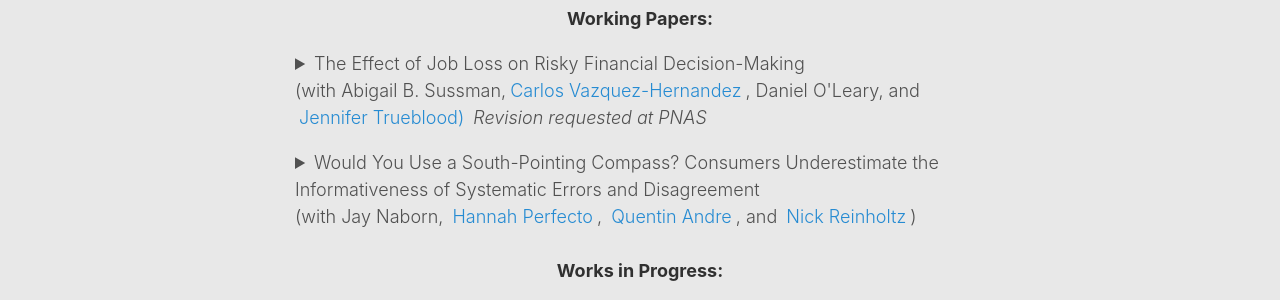
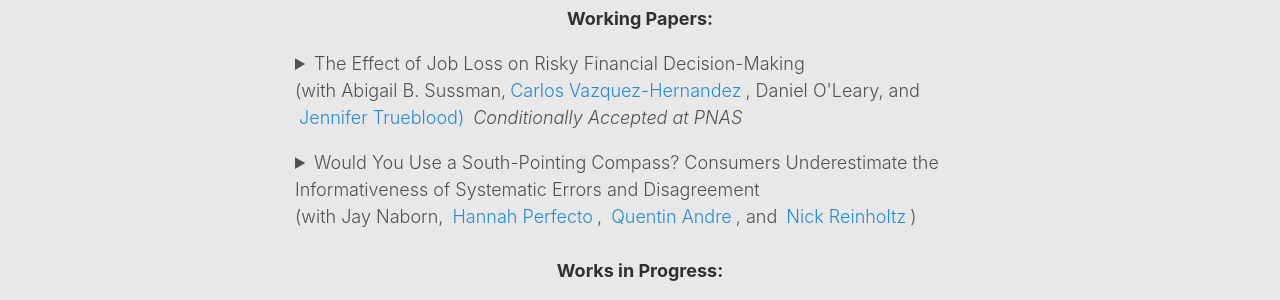
Before and after one commit to shirshma/shirshma.github.io, a Jekyll site: the page built from docs/research.md, in a window 1280 px wide. Shown: the part 602-902 px from the top of the page. Built offline with Jekyll 4.4.1, drawn with Linux system fonts in a browser that asks for light colours.

Commit message:
Update research.md

```diff
--- a/docs/research.md
+++ b/docs/research.md
@@ -45,7 +45,7 @@ US Households currently hold $770 billion in credit card debt, often managing re
 <p align="center"><strong>Working Papers:</strong></p>
 
 <p><details>
-<summary>The Effect of Job Loss on Risky Financial Decision-Making <br> (with  Abigail B. Sussman,<a href="https://www.sydney.edu.au/business/about/our-people/academic-staff/carlos-vazquezhernandez.html">Carlos Vazquez-Hernandez</a>, Daniel O'Leary, and <a href="https://computationaldecisionlab.wordpress.com/">Jennifer Trueblood) </a> <i>Revision requested at PNAS</i>
+<summary>The Effect of Job Loss on Risky Financial Decision-Making <br> (with  Abigail B. Sussman,<a href="https://www.sydney.edu.au/business/about/our-people/academic-staff/carlos-vazquezhernandez.html">Carlos Vazquez-Hernandez</a>, Daniel O'Leary, and <a href="https://computationaldecisionlab.wordpress.com/">Jennifer Trueblood) </a> <i>Conditionally Accepted at PNAS</i>
 </summary>
 <b>Abstract:</b>
 Job loss is a common and disruptive life event. It is known to have numerous long term negative effects on financial, health, and social outcomes. While the negative effects of becoming unemployed on health and well-being are well-understood, the influence of job loss on financial decisions has received little attention. Across  a large-scale survey (N = 37,854), spending data from a bank (N=404,470), and two online experiments (total N=1403), we find that job loss increases financial risk taking. First, in survey data, job-loss is associated with elevated levels of self-reported financial risk taking and lottery ticket purchases. Next, using administrative data from a large bank, we find consistent causal evidence of the influence of job loss on gambling spending. Although total spending decreases after job loss, gambling spending is less affected than our control categories. Finally, we turn to two incentive-compatible manipulations of job loss operationalized in a lab setting. We find that this experimental manipulation increases the take-up of financial risks. The current finding that job loss increases financial risk taking could accentuate long term negative financial effects of job loss.
```
